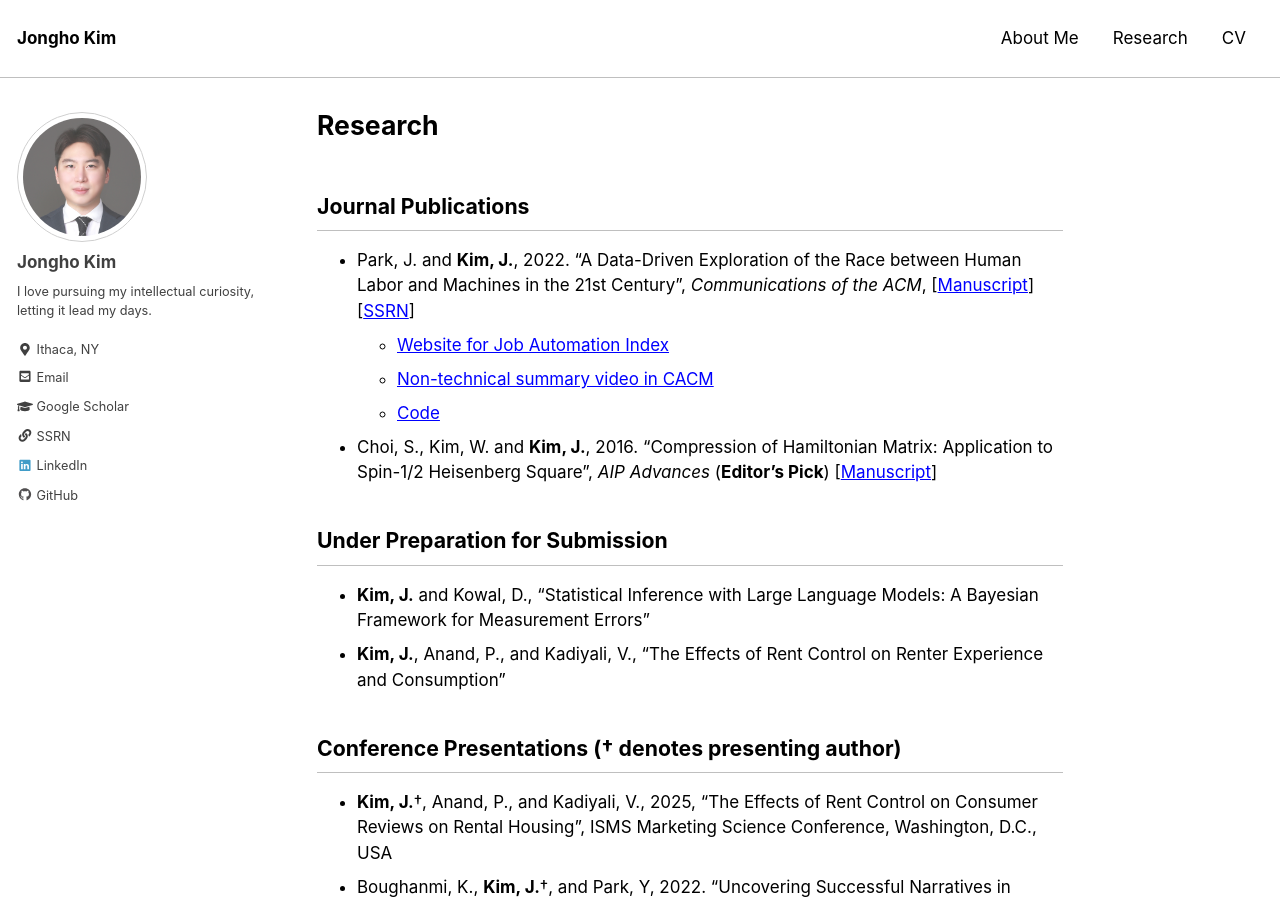
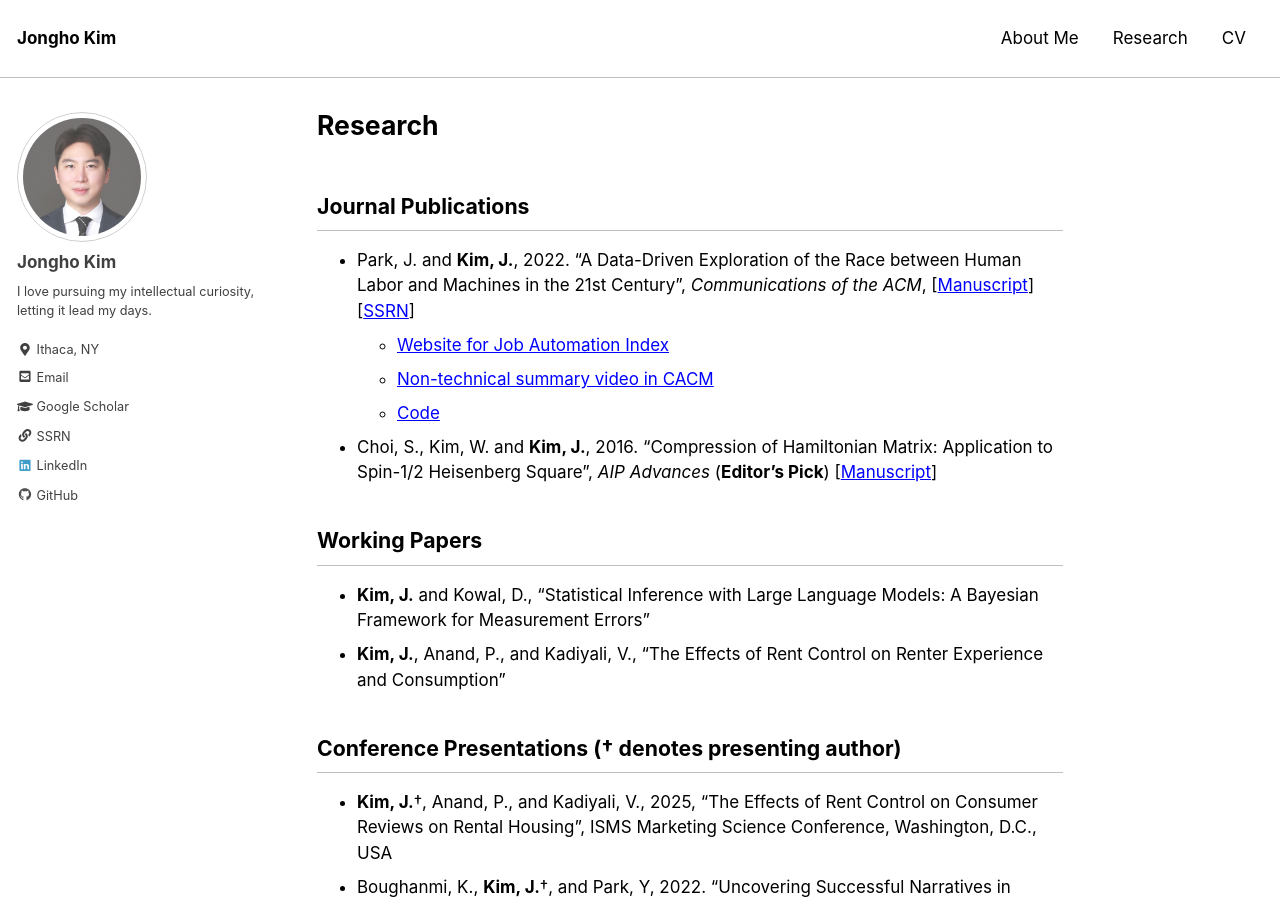
Before and after one commit to jonghkim/jonghkim.github.io, a Jekyll site: the page built from _pages/research.md, in a window 1280 px wide and 900 px high. Built offline with Jekyll 4.4.1, drawn with Linux system fonts in a browser that asks for light colours.

```diff
--- a/_pages/research.md
+++ b/_pages/research.md
@@ -12,7 +12,7 @@ last_modified_at: 2021-03-28
   - [Code](https://github.com/jonghkim/job-automation-index)
 - Choi, S., Kim, W. and **Kim, J.**, 2016. “Compression of Hamiltonian Matrix: Application to Spin-1/2 Heisenberg Square”, *AIP Advances* (**Editor’s Pick**) [[Manuscript](https://aip.scitation.org/doi/pdf/10.1063/1.4963834?class=pdf)]
 
-## Under Preparation for Submission
+## Working Papers
 - **Kim, J.** and Kowal, D., "Statistical Inference with Large Language Models: A Bayesian Framework for Measurement Errors"
 - **Kim, J.**, Anand, P., and Kadiyali, V., "The Effects of Rent Control on Renter Experience and Consumption"
 
```
